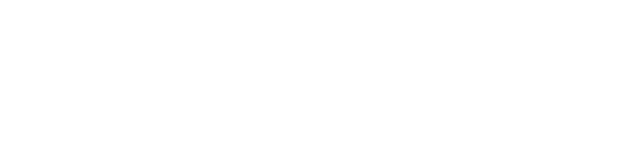
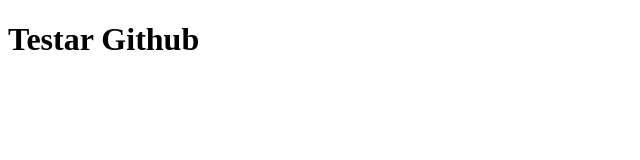
Before and after one commit to ljungmagnus/html-css-inlupp1, a plain HTML site: page index.html in a window 1280 px wide. Shown: the whole page, without its empty margins (0-640 px from the left). Drawn offline with Linux system fonts and the light colour scheme.

Commit message:
lade till en h1

```diff
--- a/index.html
+++ b/index.html
@@ -4,13 +4,15 @@
   <meta charset="UTF-8">
   <meta http-equiv="X-UA-Compatible" content="IE=edge">
   <meta name="viewport" content="width=device-width, initial-scale=1.0">
-  <title>TITLE</title>
+  <title>Dental Clinic</title>
   <!-- CSS only -->
   <link rel="stylesheet" href="https://cdnjs.cloudflare.com/ajax/libs/font-awesome/6.0.0-beta2/css/all.min.css" integrity="sha512-YWzhKL2whUzgiheMoBFwW8CKV4qpHQAEuvilg9FAn5VJUDwKZZxkJNuGM4XkWuk94WCrrwslk8yWNGmY1EduTA==" crossorigin="anonymous" referrerpolicy="no-referrer" />
   <link rel="stylesheet" href="">
 </head>
 <body>
-
+    <div>
+        <h1>Testar Github</h1>
+    </div>
 
 
 
```
